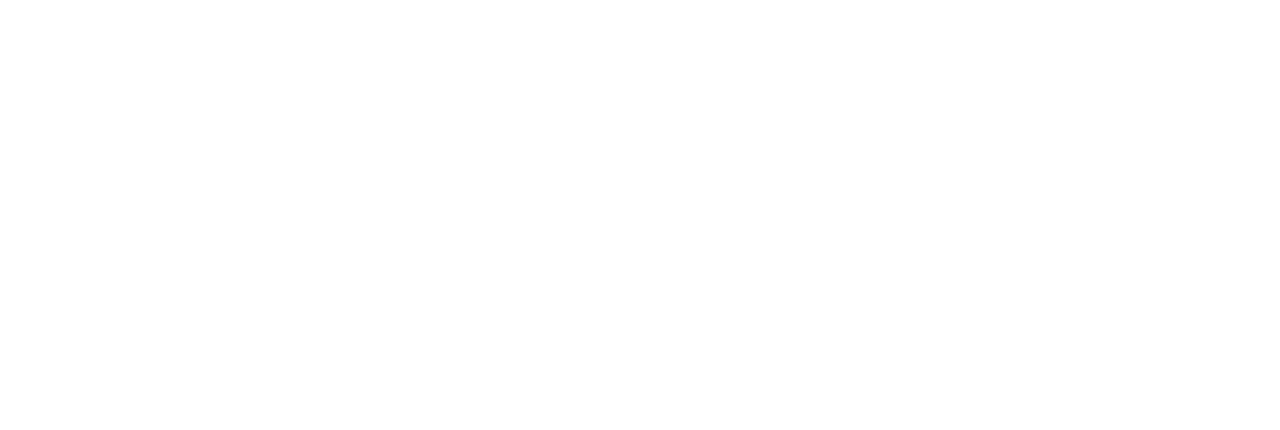
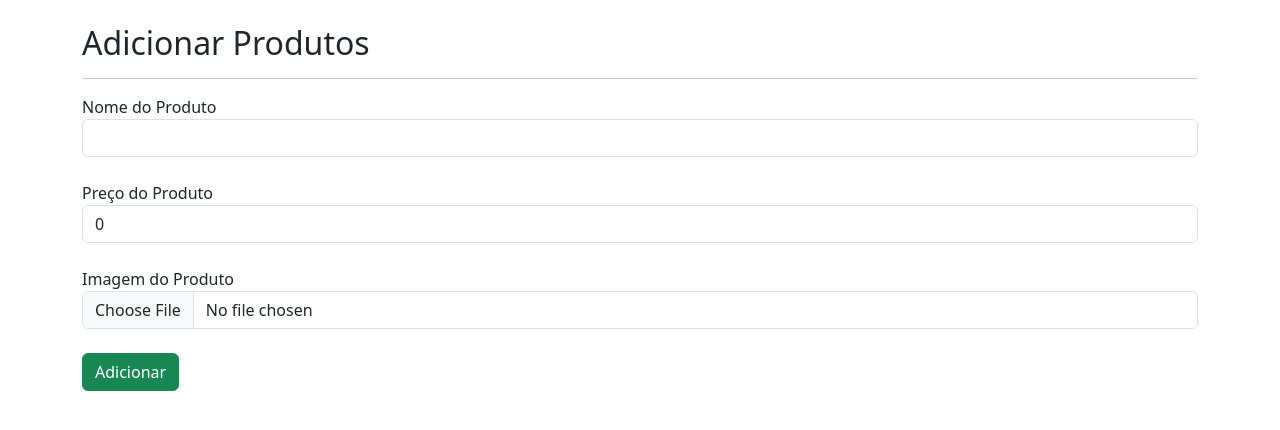
Before and after one commit to TarikBR/ProjetoDW, a React (Create React App) app: page /addproducts in a window 1280 px wide. Before the commit this address had no page. Shown: the top 430 px of the page. Built offline with nearby package versions, Linux system fonts and the light colour scheme.

Commit message:
feat: add product page

```diff
--- a/src/App.js
+++ b/src/App.js
@@ -1,6 +1,8 @@
 import React, {Component} from 'react';
 import { BrowserRouter, Route, Routes } from 'react-router-dom';
 import { Home } from './components/Home';
+import { AddProducts } from './components/AddProducts';
+import 'bootstrap/dist/css/bootstrap.css'
 
 export class App extends Component{
   render(){
@@ -8,6 +10,7 @@
       <BrowserRouter>
         <Routes>
           <Route path="/" element={<Home />} />
+          <Route path="/addproducts" element={<AddProducts />} />
         </Routes>
       </BrowserRouter>
     );
--- /dev/null
+++ b/src/components/AddProducts.js
@@ -0,0 +1,74 @@
+import React, { useState } from 'react';
+import { getAuth, getFirestore, getStorage, ref, uploadBytes, getDownloadURL } from 'firebase/storage';
+import { collection, addDoc } from 'firebase/firestore';
+import { db, storage } from '../config/Config';
+
+export const AddProducts = () => {
+    const [productName, setProductName] = useState('');
+    const [productPrice, setProductPrice] = useState(0);
+    const [productImg, setProductImg] = useState(null);
+    const [error, setError] = useState('');
+
+    const types = ['image/png', 'image/jpeg'];
+
+    const productImgHandler = (e) => {
+        let selectedFile = e.target.files[0];
+        if (selectedFile && types.includes(selectedFile.type)) {
+            setProductImg(selectedFile);
+            setError('')
+        }
+        else {
+            setProductImg(null);
+            setError('Por favor, selecione um arquivo de imagem válido (jpg ou png)');
+        }
+    }
+
+    const addProduct = async (e) => {
+        e.preventDefault();
+
+        try {
+          const storageRef = ref(storage, `product-images/${productImg.name}`);
+          await uploadBytes(storageRef, productImg);
+
+          const url = await getDownloadURL(storageRef);
+
+          await addDoc(collection(db, 'Products'), {
+            ProductName: productName,
+            ProductPrice: Number(productPrice),
+            ProductImg: url
+          });
+
+          setProductName('');
+          setProductPrice(0);
+          setProductImg('');
+          setError('');
+          document.getElementById('file').value = '';
+        } catch (err) {
+          setError(err.message);
+        }
+      };
+
+    return(
+        <div className='container'>
+            <br/>
+            <h2>Adicionar Produtos</h2>
+            <hr/>
+            <form autoComplete='off' action='' className='form-group' onSubmit={addProduct}>
+                <label htmlFor="product-name">Nome do Produto</label>
+                <input type="text" className='form-control' required onChange={(e) => setProductName(e.target.value)} value={productName} />
+                <br/>
+
+                <label htmlFor="product-price">Preço do Produto</label>
+                <input type="number" className='form-control' required onChange={(e) => setProductPrice(e.target.value)} value={productPrice} />
+                <br/>
+
+                <label htmlFor="product-img">Imagem do Produto</label>
+                <input type="file" className='form-control' id="file" required onChange={productImgHandler} />
+                <br/>
+
+                <button type="submit" className='btn btn-success btn-md mybtn'>Adicionar</button>
+            </form>
+            {error && <span className='error-msg'>{error}</span>}
+        </div>
+    )
+}
--- a/src/config/Config.js
+++ b/src/config/Config.js
@@ -1,11 +1,12 @@
-import * as firebase from 'firebase';
-import 'firebase/auth';
-import 'firebase/firestore';
-import 'firebase/storage';
+import { initializeApp } from 'firebase/app';
+import { getAuth } from 'firebase/auth';
+import { getFirestore } from 'firebase/firestore';
+import { getStorage } from 'firebase/storage';
 
 const firebaseConfig = {
     apiKey: "AIzaSyCEDKeVDSlL5monU7ppM0EN2dnnmGr1EWs",
     authDomain: "projeto-dw-10e4b.firebaseapp.com",
+    databaseURL: "https://projeto-dw-10e4b-default-rtdb.firebaseio.com",
     projectId: "projeto-dw-10e4b",
     storageBucket: "projeto-dw-10e4b.appspot.com",
     messagingSenderId: "131677022349",
@@ -13,10 +14,9 @@
     measurementId: "G-PKK4T9YT45"
 };
 
-firebase.initializeApp(firebaseConfig);
+const app = initializeApp(firebaseConfig);
+const auth = getAuth(app);
+const db = getFirestore(app);
+const storage = getStorage(app);
 
-const auth = firebase.auth();
-const db = firebase.firestore();
-const storage = firebase.storage();
-
-export{auth, db, storage};
+export { auth, db, storage };
--- a/src/index.css
+++ b/src/index.css
@@ -7,6 +7,12 @@
 html,body{
     width: 100%;
     height: 100vh;
+}
+
+@media(max-width: 768px) {
+    .mybtn {
+        width: 100%;
+    }
 }
 
 .wrapper{
```
